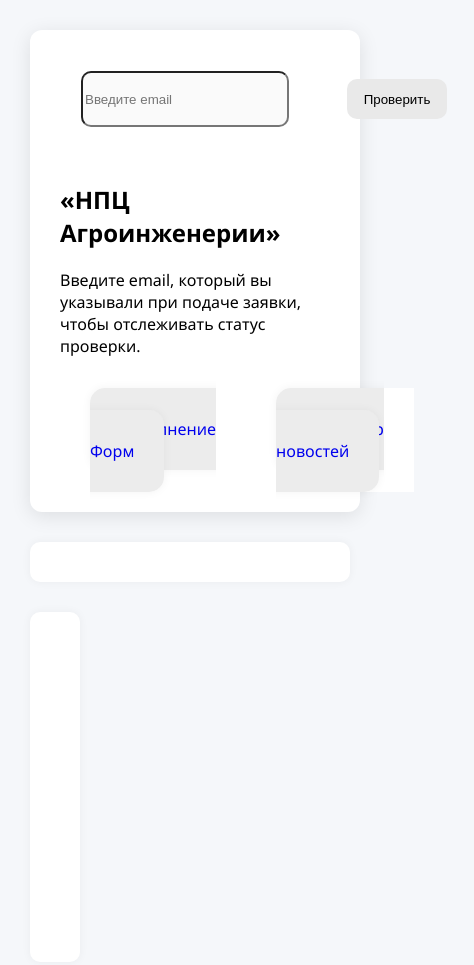
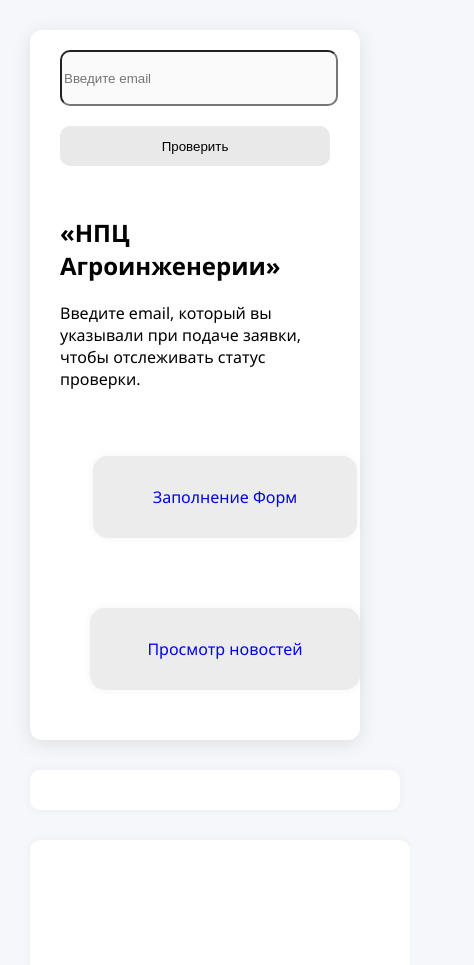
Before and after one commit to MeRcRry/CVH-2ver, a plain HTML site: page index.html in a window 390 px wide. Shown: the whole page, 474 px wide, since content can reach past the window. Drawn offline with Linux system fonts and the light colour scheme.

Commit message:
Update style.css

```diff
--- a/style.css
+++ b/style.css
@@ -174,3 +174,64 @@
   align-items: center;
   gap: 10px;
 }
+/* Адаптивная верстка — добавим ещё один брейкпоинт */
+@media (max-width: 768px) {
+  header {
+    flex-direction: column;
+    align-items: stretch;
+    gap: 20px;
+  }
+
+  .inputmail {
+    flex-direction: column;
+    align-items: stretch;
+  }
+
+  input, button {
+    width: 100%;
+    margin: 0 0 10px 0;
+  }
+
+  .htmlinks {
+    flex-direction: column;
+    gap: 10px;
+  }
+
+  .form a {
+    width: 100%;
+    display: block;
+    text-align: center;
+  }
+
+  main {
+    flex-direction: column;
+  }
+
+  .sidebar, .content {
+    width: 100%;
+    max-height: none;
+  }
+
+  .cheker {
+    font-size: 15px;
+  }
+}
+
+/* Добавим ещё немного адаптивности для очень маленьких экранов */
+@media (max-width: 480px) {
+  .header-info h2 {
+    font-size: 18px;
+  }
+
+  .header-info p {
+    font-size: 13px;
+  }
+
+  .entry-summary {
+    font-size: 14px;
+  }
+
+  .cheker {
+    padding: 10px;
+  }
+}
```
